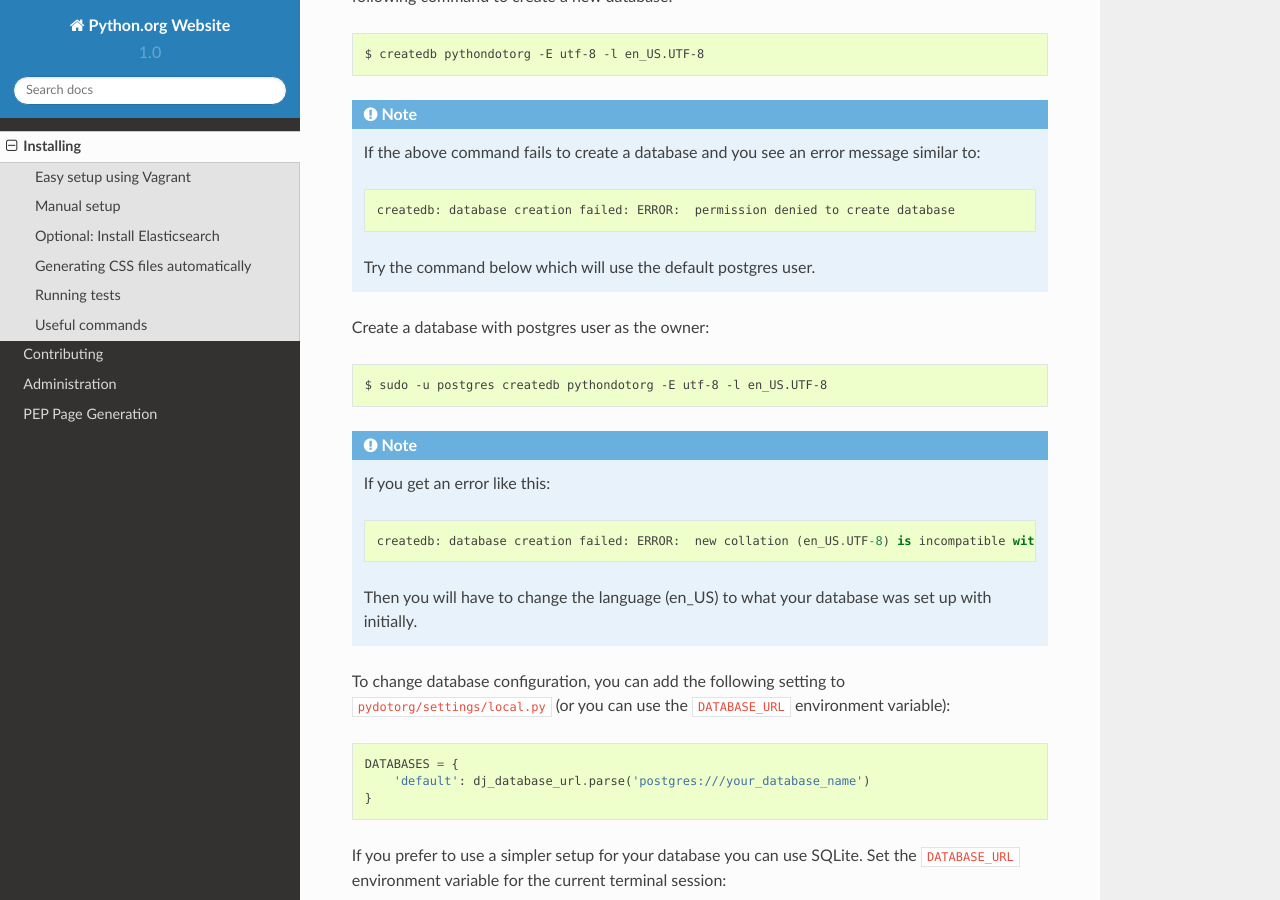
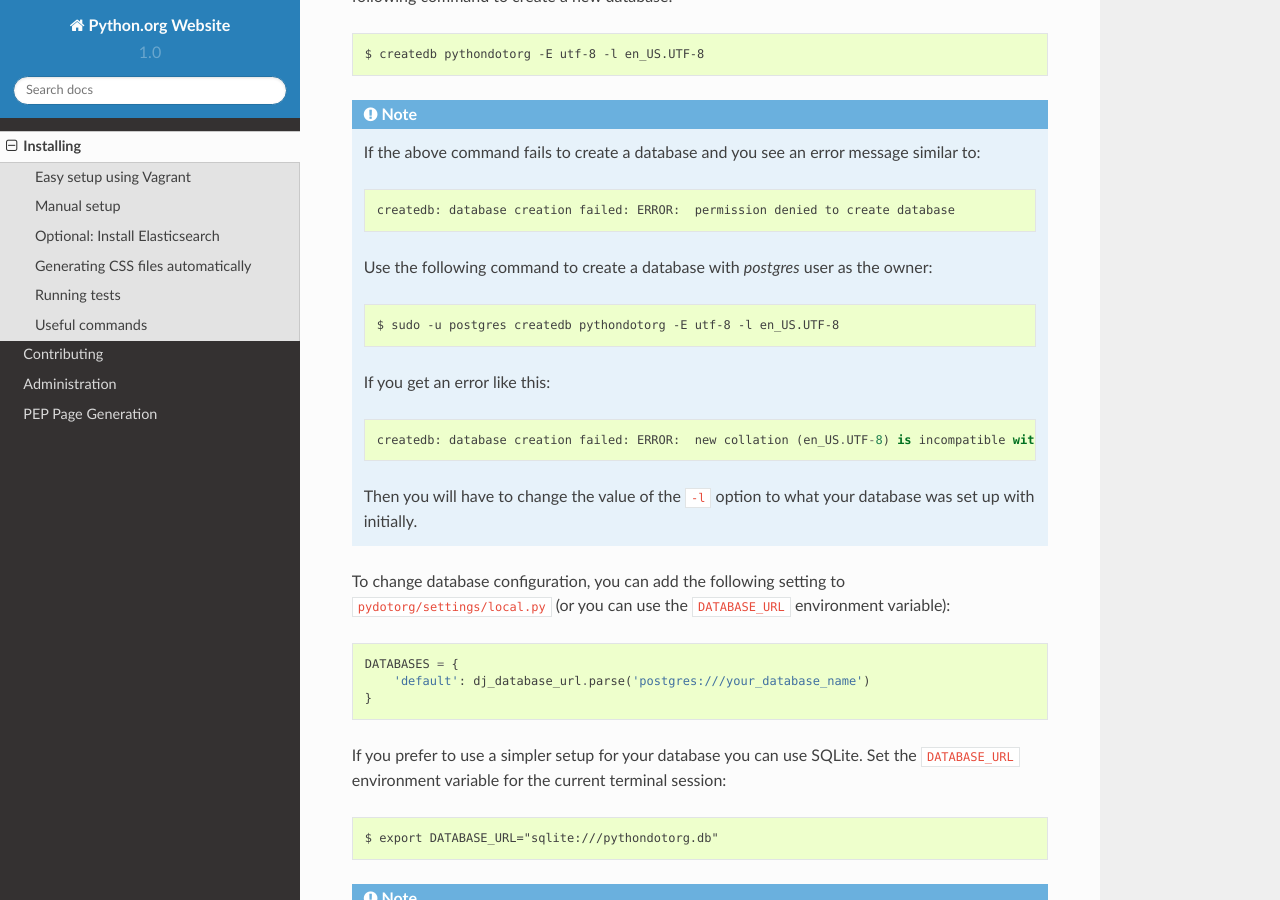
Before and after one commit to python/pythondotorg, a Sphinx documentation site: the page built from docs/source/install.rst, in a window 1280 px wide and 900 px high, scrolled down 1315 px. Built offline with Sphinx 7.4.7 and the Read the Docs theme 2.0.0, drawn with Linux system fonts in a browser that asks for light colours.

Commit message:
reflow note directive

```diff
--- a/docs/source/install.rst
+++ b/docs/source/install.rst
@@ -62,23 +62,22 @@
 
 .. note::
 
-    If the above command fails to create a database and you see an error message similar to::
+   If the above command fails to create a database and you see an error message
+   similar to::
 
-        createdb: database creation failed: ERROR:  permission denied to create database
+       createdb: database creation failed: ERROR:  permission denied to create database
 
-    Try the command below which will use the default postgres user.
+   Use the following command to create a database with *postgres* user as the
+   owner::
 
-Create a database with postgres user as the owner::
+       $ sudo -u postgres createdb pythondotorg -E utf-8 -l en_US.UTF-8
 
-    $ sudo -u postgres createdb pythondotorg -E utf-8 -l en_US.UTF-8
+   If you get an error like this::
 
-.. note::
+       createdb: database creation failed: ERROR:  new collation (en_US.UTF-8) is incompatible with the collation of the template database (en_GB.UTF-8)
 
-    If you get an error like this::
-
-        createdb: database creation failed: ERROR:  new collation (en_US.UTF-8) is incompatible with the collation of the template database (en_GB.UTF-8)
-
-    Then you will have to change the language (en_US) to what your database was set up with initially.
+   Then you will have to change the value of the ``-l`` option to what your
+   database was set up with initially.
 
 To change database configuration, you can add the following setting to
 ``pydotorg/settings/local.py`` (or you can use the ``DATABASE_URL`` environment
```
